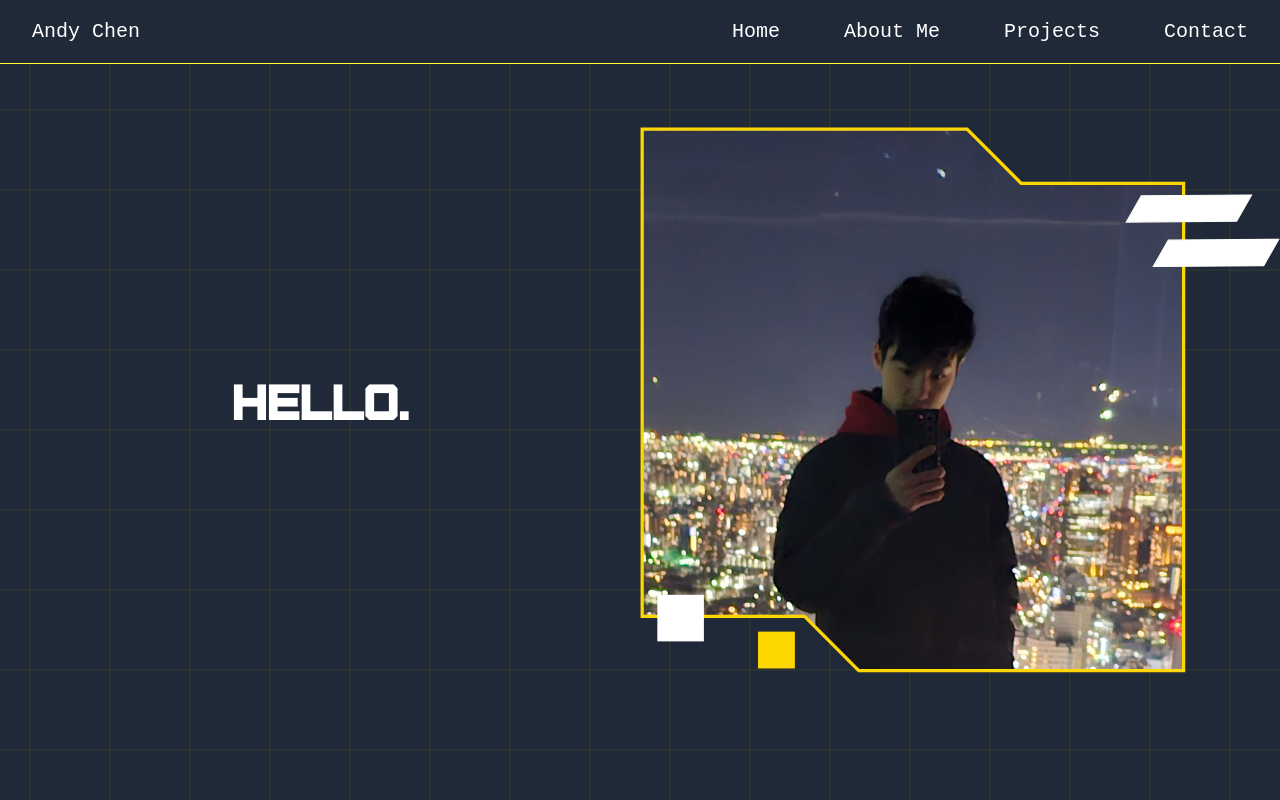
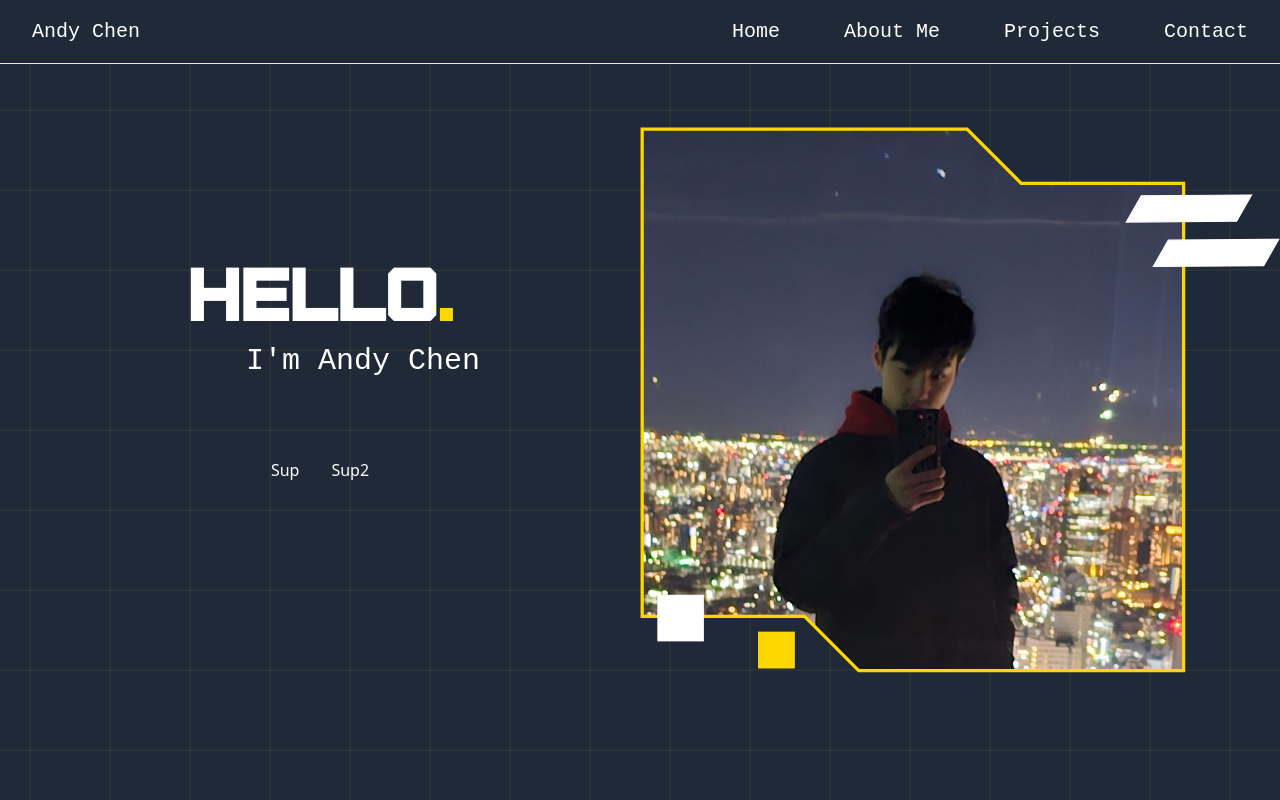
Before and after one commit to andy02chen/portfolio_site, a React (Vite) app in the folder portfolio/: page / in a window 1280 px wide. Built offline with nearby package versions, Linux system fonts and the light colour scheme; a web font is replaced by a local one.

Commit message:
added text layout on desktop and placeholder buttons

```diff
--- a/portfolio/src/Home.tsx
+++ b/portfolio/src/Home.tsx
@@ -4,15 +4,31 @@ import pfp from './assets/pic.jpg';
 export default function Home() {
   return(
     <section className="w-full h-screen flex flex-row justify-center items-center">
-      <div className="w-1/2 flex flex-1 items-center justify-center">
-        <h1 className='font-furore font-bold text-5xl'>
-          HELLO.
+      {/* Left Div */}
+      <div className="w-1/2 h-3/4 flex flex-1 items-center justify-center flex-col gap-4">
+        {/* Text div */}
+        <h1 className='font-furore font-bold text-7xl'>
+          HELLO
+          <span className='text-7xl text-[var(--yellow)]'>
+            .
+          </span>
         </h1>
+        <div className='w-1/2 flex justify-end'>
+          <h1 className='text-3xl font-ubuntu'>
+            I'm Andy Chen
+          </h1>
+        </div>
+
+        <div className='w-1/2 h-1/4 flex flex-row justify-center items-center gap-8'>
+          <button>Sup</button>
+          <button>Sup2</button>
+        </div>
       </div>
 
+      {/* Right Div */}
       <div className="w-1/2 flex flex-1 items-center justify-center">
         {/* PFP */}
-        <svg className='w-3xl auto' viewBox="0 0 591 504" fill="none" xmlns="http://www.w3.org/2000/svg">
+        <svg className='w-xl lg:w-3xl auto' viewBox="0 0 591 504" fill="none" xmlns="http://www.w3.org/2000/svg">
           <defs>
             <clipPath id="frameClip">
               <path d="M302 2H2V452H152L202 502H502V52H352L302 2Z"/>
```
